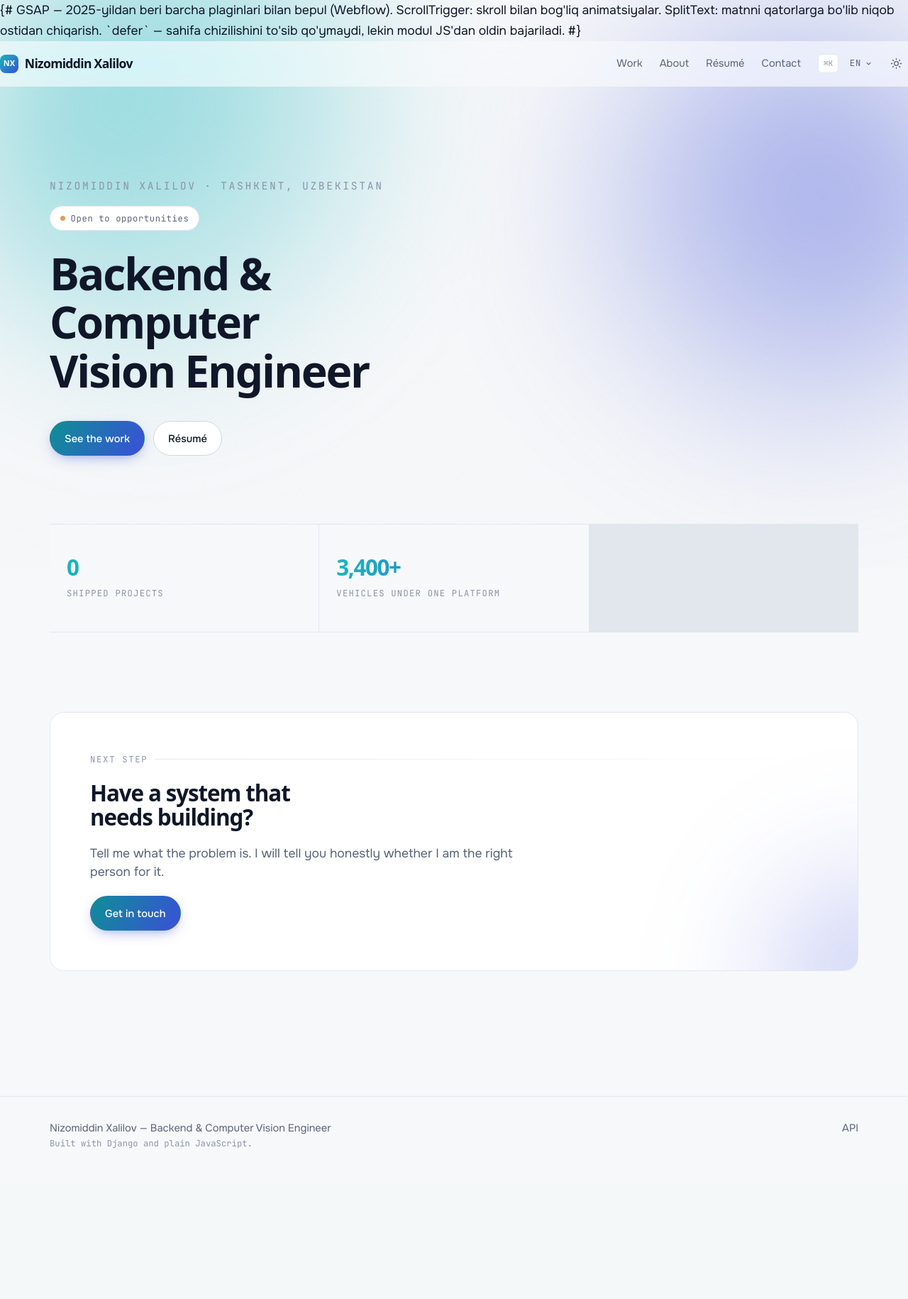
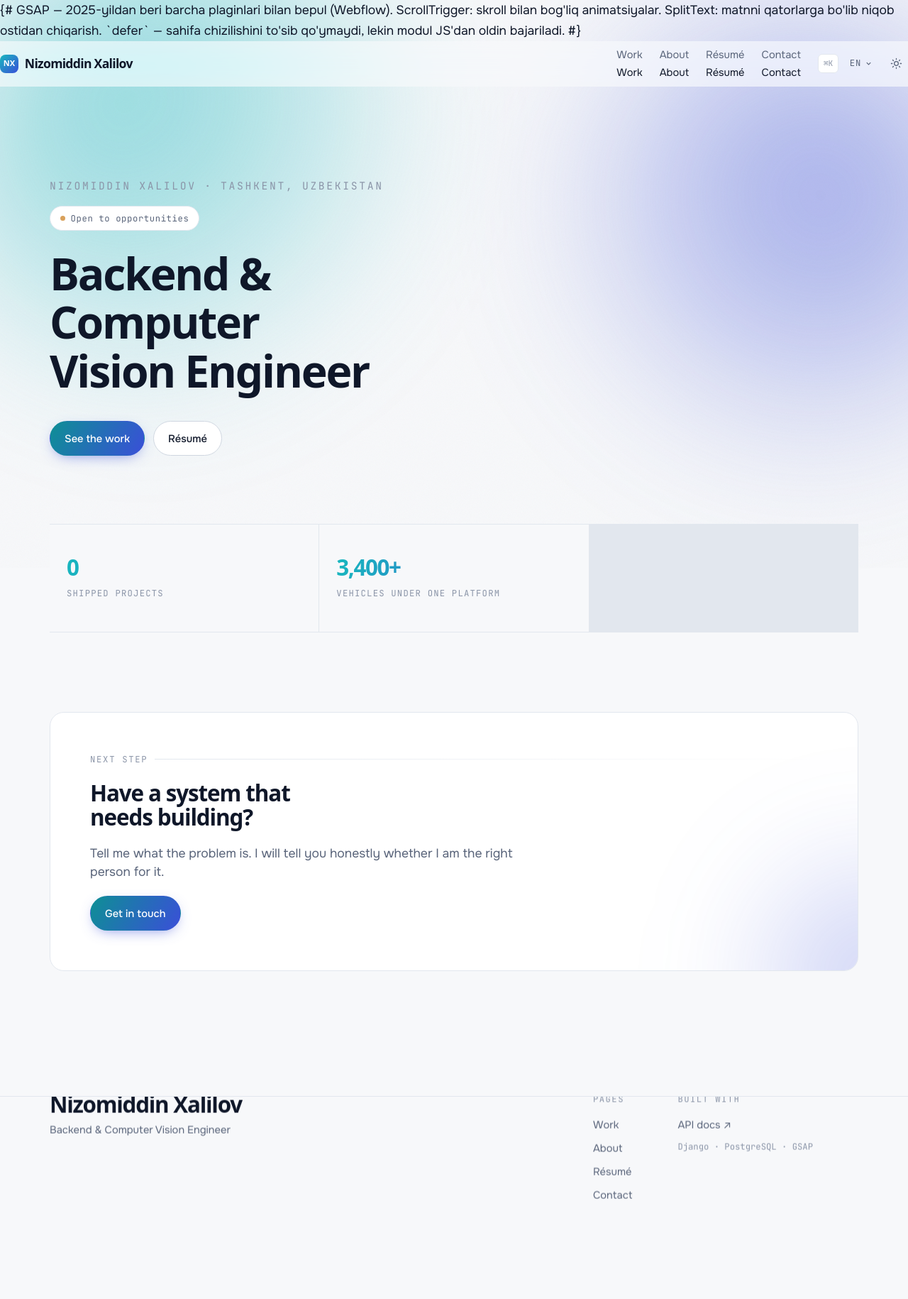
Before and after one commit to Nizomiddin0628/NKh-portfolio, a Django app: page /en/ in a window 1280 px wide. Shown: the whole page at 71% size. Before the commit the page ends 1618 px from the top, so only its background shows below. Run offline with Django 5.2, Linux system fonts and the light colour scheme; data comes from the database, SQL or seed files in the repository; data that the repository does not hold is empty; parts of the project's set-up code (start-up, migrations or seed data) failed here and were passed over; some web fonts are replaced.

Commit message:
portfolio v3

```diff
--- a/static/css/components.css
+++ b/static/css/components.css
@@ -519,13 +519,40 @@
 .cta > * { position: relative; }
 
 .footer {
-  border-top: 1px solid var(--border); margin-top: var(--sp-8);
-  padding-block: var(--sp-6) var(--sp-7);
-  font-size: var(--step--1); color: var(--text-soft);
+  border-top: 1px solid var(--border);
+  margin-top: var(--sp-8);
+  font-size: var(--step--1);
+  color: var(--text-soft);
 }
-.footer__inner { display: flex; flex-wrap: wrap; gap: var(--sp-5); justify-content: space-between; }
-.footer__links { display: flex; flex-wrap: wrap; gap: 1rem; }
-.footer a { text-decoration: none; }
+.footer__reveal { padding-block: clamp(3rem, 7vw, 5rem) var(--sp-7); }
+
+.footer__inner {
+  display: grid;
+  gap: clamp(2rem, 5vw, 3.5rem);
+}
+@media (min-width: 820px) {
+  .footer__inner { grid-template-columns: minmax(0, 1fr) auto; align-items: start; }
+}
+
+.footer__title {
+  font-family: var(--font-display); font-weight: 600;
+  font-size: var(--step-2); letter-spacing: -0.04em;
+  color: var(--text); line-height: 1.1;
+}
+.footer__role { margin-top: 0.4rem; }
+.footer__mail { display: inline-block; margin-top: 1.1rem; color: var(--text); }
+
+.footer__cols { display: grid; gap: 2rem; }
+@media (min-width: 560px) {
+  .footer__cols { grid-template-columns: repeat(3, auto); gap: clamp(2rem, 5vw, 4rem); }
+}
+.footer__col { display: grid; gap: 0.55rem; align-content: start; }
+.footer__label {
+  font-family: var(--font-mono); font-size: var(--step--2);
+  text-transform: uppercase; letter-spacing: 0.12em;
+  color: var(--text-faint); margin-bottom: 0.3rem;
+}
+.footer a { text-decoration: none; transition: color var(--dur-fast) var(--ease); }
 .footer a:hover { color: var(--text); }
 .footer__note { font-family: var(--font-mono); font-size: var(--step--2); color: var(--text-faint); }
 
--- a/static/css/motion.css
+++ b/static/css/motion.css
@@ -122,3 +122,83 @@ html.lenis, html.lenis body { height: auto; }
   [data-stack-item] { position: static; }
   [data-parallax] img { transform: none !important; }
 }
+/* ══ Tema almashishi: doira kengayadi ════════════════════════════════════
+   Brauzerning standart cross-fade'ini o'chiramiz — o'rniga theme.js
+   `::view-transition-new(root)` ni clip-path bilan animatsiya qiladi. */
+::view-transition-old(root),
+::view-transition-new(root) {
+  animation: none;
+  mix-blend-mode: normal;
+}
+::view-transition-old(root) { z-index: 1; }
+::view-transition-new(root) { z-index: 2; }
+
+/* O'tish paytida fon blob'lari qayta chizilmasin — aks holda titraydi */
+:root[data-theme-switching] .field__blob { animation-play-state: paused; }
+
+/* ══ Header: skroll yo'nalishiga qarab ═══════════════════════════════════ */
+.header {
+  transition: transform 480ms var(--ease-out),
+              border-color var(--dur) var(--ease),
+              background var(--dur) var(--ease);
+}
+.header.is-hidden { transform: translateY(-100%); }
+
+/* ══ Nav havolalar: matn aylanib almashadi ═══════════════════════════════
+   Bitta span ichida matn, uning ::after'ida aynan o'sha matn.
+   Hover'da span 100% yuqoriga suriladi — pastdagi nusxa o'rniga chiqadi. */
+.nav-link { overflow: hidden; display: inline-block; }
+.nav-link > span {
+  display: block;
+  transition: transform 480ms var(--ease-out);
+}
+.nav-link > span::after {
+  content: attr(data-text);
+  display: block;
+  color: var(--text);
+}
+.nav-link:hover > span { transform: translateY(-100%); }
+
+@media (max-width: 780px) {
+  /* Mobil menyuda aylanish kerak emas — barmoq hover qilmaydi */
+  .nav-link > span::after { display: none; }
+  .nav-link:hover > span { transform: none; }
+}
+
+/* ══ Tugmalar: pastdan to'ldiriladi ══════════════════════════════════════ */
+.btn { position: relative; overflow: hidden; isolation: isolate; }
+.btn::before {
+  content: "";
+  position: absolute; inset: 0;
+  z-index: -1;
+  transform: scaleY(0);
+  transform-origin: 50% 100%;
+  transition: transform 520ms var(--ease-out);
+}
+.btn:hover::before { transform: scaleY(1); }
+
+.btn--ghost::before { background: var(--text); }
+.btn--ghost:hover { color: var(--bg); border-color: var(--text); }
+
+.btn--primary::before {
+  background: linear-gradient(120deg, var(--indigo), var(--turquoise-deep));
+}
+
+/* ══ Tema tugmasi ikonkasi ═══════════════════════════════════════════════ */
+.icon-btn--theme svg {
+  grid-area: 1 / 1;
+  transition: transform 520ms var(--ease-back), opacity 320ms var(--ease);
+}
+.icon-btn--theme { display: grid; place-items: center; }
+:root[data-theme="light"] .icon-moon { opacity: 0; transform: rotate(-90deg) scale(0.5); }
+:root[data-theme="dark"] .icon-sun { opacity: 0; transform: rotate(90deg) scale(0.5); }
+
+/* ══ Footer parda ════════════════════════════════════════════════════════ */
+.footer__reveal { overflow: hidden; }
+.footer__inner { will-change: transform; }
+
+@media (prefers-reduced-motion: reduce) {
+  .header.is-hidden { transform: none; }
+  .footer__inner { transform: none !important; }
+  .btn::before { display: none; }
+}
--- a/static/js/modules/anim.js
+++ b/static/js/modules/anim.js
@@ -34,6 +34,8 @@ export function initAnimations() {
   stickyStack(gsap);
   scrollProgress(gsap);
   magnetic(gsap);
+  footerReveal(gsap);
+  velocitySkew(gsap);
 
   // Rasmlar yuklangach ScrollTrigger o'lchovlarini qayta hisoblaydi
   window.addEventListener("load", () => window.ScrollTrigger.refresh());
@@ -245,3 +247,54 @@ function magnetic(gsap) {
     el.addEventListener("pointerleave", reset);
   });
 }
+/* ── Footer pastdan ochiladi ───────────────────────────────────────────── */
+
+function footerReveal(gsap) {
+  const inner = document.querySelector("[data-footer-inner]");
+  if (!inner) return;
+
+  // Footer kontenti o'z konteyneri ichida yuqoriga suriladi — natijada
+  // sahifa oxiri "parda ko'tarilgandek" ochiladi.
+  gsap.fromTo(inner,
+    { yPercent: -55 },
+    {
+      yPercent: 0,
+      ease: "none",
+      scrollTrigger: {
+        trigger: inner.parentElement,
+        start: "top bottom",
+        end: "bottom bottom",
+        scrub: true,
+      },
+    },
+  );
+}
+
+/* ── Skroll tezligiga qarab yengil egilish ─────────────────────────────── */
+
+function velocitySkew(gsap) {
+  const targets = gsap.utils.toArray("[data-skew]");
+  if (!targets.length) return;
+
+  const setters = targets.map((el) =>
+    gsap.quickSetter(el, "skewY", "deg"));
+  const clamp = gsap.utils.clamp(-4, 4);
+
+  window.ScrollTrigger.create({
+    onUpdate: (self) => {
+      // Tez skrollda elementlar ozgina egiladi, to'xtaganda tekislanadi.
+      // 4 daraja — sezilib turadigan, lekin o'qishga xalaqit bermaydigan chegara.
+      const skew = clamp(self.getVelocity() / -420);
+      setters.forEach((set) => set(skew));
+    },
+  });
+
+  // Skroll to'xtagach asta tekislanadi
+  let idle;
+  window.addEventListener("scroll", () => {
+    clearTimeout(idle);
+    idle = setTimeout(() => {
+      gsap.to(targets, { skewY: 0, duration: 0.7, ease: "power3.out" });
+    }, 120);
+  }, { passive: true });
+}
--- a/static/js/modules/theme.js
+++ b/static/js/modules/theme.js
@@ -1,31 +1,78 @@
-/** Dark / light rejim. Tanlov localStorage'da saqlanadi. */
+/**
+ * Dark / light rejim.
+ *
+ * Almashish View Transitions API orqali: tugma bosilgan nuqtadan doira
+ * kengayib butun ekranni qoplaydi. Brauzer qo'llab-quvvatlamasa yoki
+ * foydalanuvchi harakatni o'chirgan bo'lsa — oddiy, bir zumda almashadi.
+ */
 const KEY = "theme";
 const root = document.documentElement;
+
+const reduced = () =>
+  window.matchMedia("(prefers-reduced-motion: reduce)").matches;
 
 export function initTheme() {
   const btn = document.querySelector("[data-theme-toggle]");
   if (!btn) return;
 
-  const apply = (value) => {
+  /** Haqiqiy o'zgarish — DOM'ni yangilaydi, animatsiyasiz. */
+  const set = (value) => {
     root.dataset.theme = value;
-    btn.setAttribute("aria-label", value === "dark" ? "Switch to light mode" : "Switch to dark mode");
+    btn.setAttribute("aria-label",
+      value === "dark" ? "Switch to light mode" : "Switch to dark mode");
     btn.setAttribute("aria-pressed", String(value === "dark"));
     document.querySelector('meta[name="theme-color"]')
       ?.setAttribute("content", value === "dark" ? "#0c1220" : "#f7f8fa");
   };
 
-  apply(root.dataset.theme || "light");
+  set(root.dataset.theme || "light");
 
-  btn.addEventListener("click", () => {
+  const apply = (value, event) => {
+    if (!document.startViewTransition || reduced()) return set(value);
+
+    // Doira markazi — tugma bosilgan joy
+    const rect = btn.getBoundingClientRect();
+    const x = event?.clientX || rect.left + rect.width / 2;
+    const y = event?.clientY || rect.top + rect.height / 2;
+
+    // Ekranning eng uzoq burchagigacha bo'lgan masofa
+    const radius = Math.hypot(
+      Math.max(x, window.innerWidth - x),
+      Math.max(y, window.innerHeight - y),
+    );
+
+    root.dataset.themeSwitching = "true";
+    const transition = document.startViewTransition(() => set(value));
+
+    transition.ready.then(() => {
+      root.animate(
+        {
+          clipPath: [
+            `circle(0px at ${x}px ${y}px)`,
+            `circle(${radius}px at ${x}px ${y}px)`,
+          ],
+        },
+        {
+          duration: 620,
+          easing: "cubic-bezier(0.16, 1, 0.3, 1)",
+          pseudoElement: "::view-transition-new(root)",
+        },
+      );
+    });
+
+    transition.finished.finally(() => delete root.dataset.themeSwitching);
+  };
+
+  btn.addEventListener("click", (e) => {
     const next = root.dataset.theme === "dark" ? "light" : "dark";
     try { localStorage.setItem(KEY, next); } catch { /* private mode */ }
-    apply(next);
+    apply(next, e);
   });
 
-  // Foydalanuvchi qo'lda tanlamagan bo'lsa — tizim sozlamasiga ergashamiz.
+  // Foydalanuvchi qo'lda tanlamagan bo'lsa — tizim sozlamasiga ergashamiz
   window.matchMedia("(prefers-color-scheme: dark)").addEventListener("change", (e) => {
     let stored = null;
     try { stored = localStorage.getItem(KEY); } catch { /* noop */ }
-    if (!stored) apply(e.matches ? "dark" : "light");
+    if (!stored) set(e.matches ? "dark" : "light");
   });
 }
--- a/static/js/modules/ui.js
+++ b/static/js/modules/ui.js
@@ -5,9 +5,39 @@ export function initHeader() {
   const toggle = document.querySelector("[data-nav-toggle]");
 
   if (header) {
-    const onScroll = () => header.classList.toggle("is-scrolled", window.scrollY > 8);
-    onScroll();
-    window.addEventListener("scroll", onScroll, { passive: true });
+    /*
+     * Header pastga skroll qilinganda yashirinadi, tepaga qaytganda chiqadi.
+     * Sabab: uzun case study sahifalarida header 64px ekranni yeb turadi,
+     * lekin butunlay olib tashlash ham noqulay — foydalanuvchi navigatsiyani
+     * yo'qotmasligi kerak.
+     *
+     * Chegara (12px) mayda titrashlarda header sakramasligi uchun.
+     */
+    let last = window.scrollY;
+    let ticking = false;
+
+    const update = () => {
+      const y = window.scrollY;
+      const delta = y - last;
+
+      header.classList.toggle("is-scrolled", y > 8);
+
+      if (Math.abs(delta) > 12) {
+        const menuOpen = nav?.dataset.open === "true";
+        header.classList.toggle("is-hidden", delta > 0 && y > 220 && !menuOpen);
+        last = y;
+      }
+
+      ticking = false;
+    };
+
+    update();
+    window.addEventListener("scroll", () => {
+      if (!ticking) {
+        ticking = true;
+        requestAnimationFrame(update);
+      }
+    }, { passive: true });
   }
 
   toggle?.addEventListener("click", () => {
--- a/templates/partials/footer.html
+++ b/templates/partials/footer.html
@@ -1,13 +1,39 @@
 {% load i18n %}
 <footer class="footer">
-  <div class="wrap footer__inner">
-    <div>
-      <p>{{ site.full_name }} — {{ site.job_title }}</p>
-      <p class="footer__note">{% trans "Built with Django and plain JavaScript." %}</p>
-    </div>
-    <div class="footer__links">
-      {% for link in social_links %}<a href="{{ link.url }}" rel="me noopener" target="_blank">{{ link.label }}</a>{% endfor %}
-      <a href="/api/docs/">API</a>
+  <div class="footer__reveal">
+    <div class="footer__inner wrap" data-footer-inner>
+      <div class="footer__brand">
+        <p class="footer__title">{{ site.full_name }}</p>
+        <p class="footer__role">{{ site.job_title }}</p>
+        {% if site.email %}
+          <a class="footer__mail link-underline" href="mailto:{{ site.email }}">{{ site.email }}</a>
+        {% endif %}
+      </div>
+
+      <div class="footer__cols">
+        <div class="footer__col">
+          <p class="footer__label">{% trans "Pages" %}</p>
+          <a href="{% url 'projects:list' %}">{% trans "Work" %}</a>
+          <a href="{% url 'core:about' %}">{% trans "About" %}</a>
+          <a href="{% url 'core:cv' %}">{% trans "Résumé" %}</a>
+          <a href="{% url 'core:contact' %}">{% trans "Contact" %}</a>
+        </div>
+
+        {% if social_links %}
+          <div class="footer__col">
+            <p class="footer__label">{% trans "Elsewhere" %}</p>
+            {% for link in social_links %}
+              <a href="{{ link.url }}" rel="me noopener" target="_blank">{{ link.label }} ↗</a>
+            {% endfor %}
+          </div>
+        {% endif %}
+
+        <div class="footer__col">
+          <p class="footer__label">{% trans "Built with" %}</p>
+          <a href="/api/docs/">API docs ↗</a>
+          <span class="footer__note">Django · PostgreSQL · GSAP</span>
+        </div>
+      </div>
     </div>
   </div>
 </footer>
--- a/templates/partials/header.html
+++ b/templates/partials/header.html
@@ -1,4 +1,9 @@
 {% load i18n site_extras %}
+{% trans "Work" as t_work %}
+{% trans "About" as t_about %}
+{% trans "Résumé" as t_cv %}
+{% trans "Contact" as t_contact %}
+
 <header class="header">
   <div class="wrap header__inner">
     <a class="brand" href="{% url 'core:home' %}">
@@ -7,10 +12,18 @@
     </a>
 
     <nav class="nav" data-nav aria-label="{% trans 'Main' %}">
-      <a href="{% url 'projects:list' %}" {% if '/work/' in request.path %}aria-current="page"{% endif %}>{% trans "Work" %}</a>
-      <a href="{% url 'core:about' %}" {% if request.resolver_match.url_name == 'about' %}aria-current="page"{% endif %}>{% trans "About" %}</a>
-      <a href="{% url 'core:cv' %}" {% if request.resolver_match.url_name == 'cv' %}aria-current="page"{% endif %}>{% trans "Résumé" %}</a>
-      <a href="{% url 'core:contact' %}" {% if request.resolver_match.url_name == 'contact' %}aria-current="page"{% endif %}>{% trans "Contact" %}</a>
+      <a class="nav-link" href="{% url 'projects:list' %}" {% if '/work/' in request.path %}aria-current="page"{% endif %}>
+        <span data-text="{{ t_work }}">{{ t_work }}</span>
+      </a>
+      <a class="nav-link" href="{% url 'core:about' %}" {% if request.resolver_match.url_name == 'about' %}aria-current="page"{% endif %}>
+        <span data-text="{{ t_about }}">{{ t_about }}</span>
+      </a>
+      <a class="nav-link" href="{% url 'core:cv' %}" {% if request.resolver_match.url_name == 'cv' %}aria-current="page"{% endif %}>
+        <span data-text="{{ t_cv }}">{{ t_cv }}</span>
+      </a>
+      <a class="nav-link" href="{% url 'core:contact' %}" {% if request.resolver_match.url_name == 'contact' %}aria-current="page"{% endif %}>
+        <span data-text="{{ t_contact }}">{{ t_contact }}</span>
+      </a>
     </nav>
 
     <div class="header__tools">
@@ -29,9 +42,13 @@
         </div>
       </div>
 
-      <button class="icon-btn" data-theme-toggle type="button" aria-pressed="false" aria-label="{% trans 'Toggle theme' %}">
-        <svg viewBox="0 0 24 24" fill="none" stroke="currentColor" stroke-width="1.8" stroke-linecap="round" aria-hidden="true">
+      <button class="icon-btn icon-btn--theme" data-theme-toggle type="button"
+              aria-pressed="false" aria-label="{% trans 'Toggle theme' %}">
+        <svg class="icon-sun" viewBox="0 0 24 24" fill="none" stroke="currentColor" stroke-width="1.8" stroke-linecap="round" aria-hidden="true">
           <circle cx="12" cy="12" r="4"/><path d="M12 2v2M12 20v2M4.9 4.9l1.4 1.4M17.7 17.7l1.4 1.4M2 12h2M20 12h2M4.9 19.1l1.4-1.4M17.7 6.3l1.4-1.4"/>
+        </svg>
+        <svg class="icon-moon" viewBox="0 0 24 24" fill="none" stroke="currentColor" stroke-width="1.8" stroke-linecap="round" stroke-linejoin="round" aria-hidden="true">
+          <path d="M21 12.8A9 9 0 1 1 11.2 3a7 7 0 0 0 9.8 9.8Z"/>
         </svg>
       </button>
 
--- a/templates/partials/project_card.html
+++ b/templates/partials/project_card.html
@@ -1,6 +1,5 @@
 {% load i18n site_extras %}
-<a class="card" href="{{ project.get_absolute_url }}"
-   data-tilt data-cursor="view" data-cursor-label="{% trans 'View case' %}"
+<a class="card" href="{{ project.get_absolute_url }}" data-skew
    data-tech="{% for t in project.technologies.all %}{{ t.slug }} {% endfor %}">
   {% with cover=project.cover %}
     {% if cover %}
--- a/templates/partials/project_row.html
+++ b/templates/partials/project_row.html
@@ -3,7 +3,7 @@
    data-tech="{% for t in project.technologies.all %}{{ t.slug }} {% endfor %}">
   <span class="row__index" aria-hidden="true">{{ forloop.counter|stringformat:"02d" }}</span>
 
-  <span class="row__main">
+  <span class="row__main" data-skew>
     <span class="row__title">{{ project.title }}</span>
     <span class="row__tagline">{{ project|tr:"tagline" }}</span>
   </span>
```
